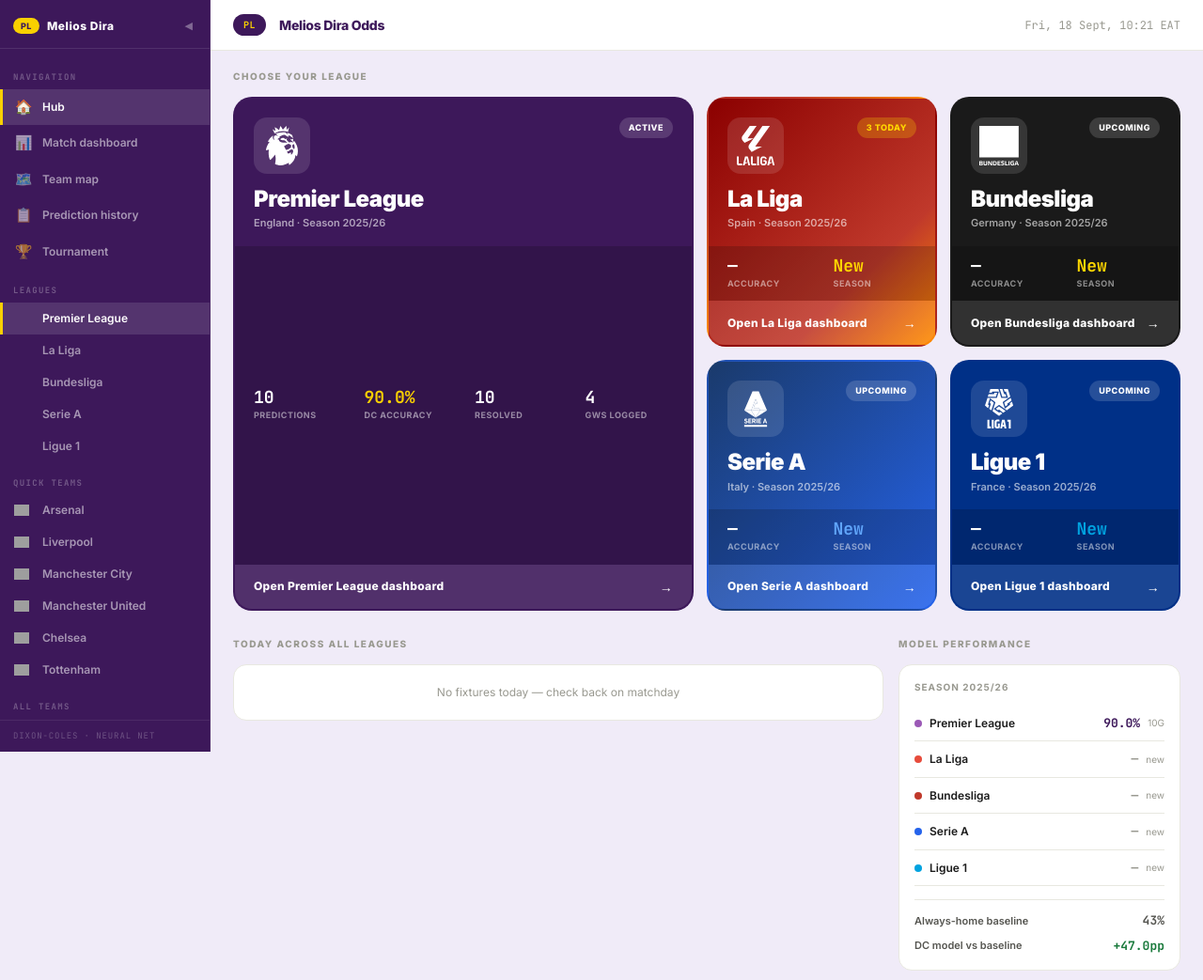
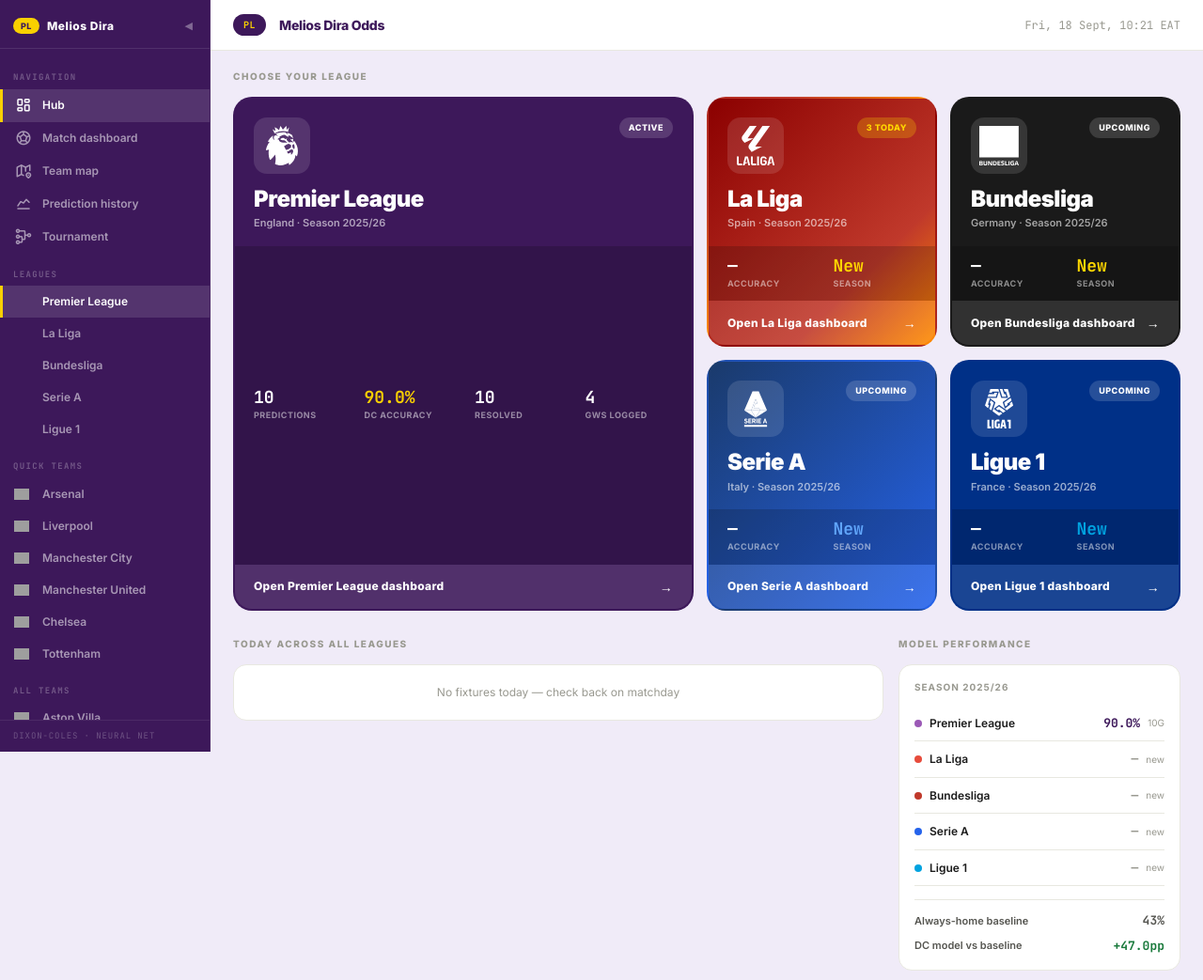
Before and after one commit to rhkhabure/FIFA-WORLDCUP-PREDICTION, a FastAPI app: page / in a window 1280 px wide. Shown: the top 1043 px of the page at 94% size. Run offline with FastAPI, Linux system fonts and the light colour scheme; data comes from the database, SQL or seed files in the repository; data that the repository does not hold is empty; some libraries are stand-ins or nearby versions; grey boxes are pictures that could not be loaded.

Commit message:
base html

```diff
--- a/v4_web/templates/base.html
+++ b/v4_web/templates/base.html
@@ -6,6 +6,7 @@
     <title>{% if title %}{{ title }} · {% endif %}Melios Dira Odds</title>
     <script src="https://cdn.tailwindcss.com"></script>
     <link rel="stylesheet" href="{{ url_for('static', path='theme.css') }}">
+    <link rel="stylesheet" href="https://cdn.jsdelivr.net/npm/@tabler/icons-webfont@latest/tabler-icons.min.css">
     <style>
         @import url('https://fonts.googleapis.com/css2?family=Inter:wght@400;600;700;800;900&family=JetBrains+Mono:wght@400;700&display=swap');
 
@@ -56,7 +57,7 @@
         }
         .nav-item:hover { background: rgba(255,255,255,0.08); color: rgba(255,255,255,0.9); }
         .nav-item.active { background: rgba(255,255,255,0.12); color: #fff; border-left-color: var(--league-active-bar); }
-        .nav-icon { font-size: 15px; flex-shrink: 0; width: 20px; text-align: center; }
+        .nav-icon { font-size: 18px; flex-shrink: 0; width: 20px; text-align: center; line-height: 1; }
         .league-nav-dot { width: 7px; height: 7px; border-radius: 50%; flex-shrink: 0; }
 
         #main-content { flex: 1; min-width: 0; display: flex; flex-direction: column; }
@@ -115,11 +116,11 @@
 
     <nav style="flex:1;overflow-y:auto;overflow-x:hidden;padding:8px 0">
         <div class="nav-section-label">Navigation</div>
-        <a href="/"       class="nav-item" data-page="home">    <span class="nav-icon">🏠</span><span class="nav-label">Hub</span></a>
-        <a href="/match"  class="nav-item" data-page="match">   <span class="nav-icon">📊</span><span class="nav-label">Match dashboard</span></a>
-        <a href="/teams"  class="nav-item" data-page="teams">   <span class="nav-icon">🗺️</span><span class="nav-label">Team map</span></a>
-        <a href="/history"class="nav-item" data-page="history"> <span class="nav-icon">📋</span><span class="nav-label">Prediction history</span></a>
-        <a href="/tournament" class="nav-item" data-page="tournament"><span class="nav-icon">🏆</span><span class="nav-label">Tournament</span></a>
+        <a href="/"       class="nav-item" data-page="home">    <span class="nav-icon"><i class="ti ti-layout-dashboard" aria-hidden="true"></i></span><span class="nav-label">Hub</span></a>
+        <a href="/match"  class="nav-item" data-page="match">   <span class="nav-icon"><i class="ti ti-ball-football" aria-hidden="true"></i></span><span class="nav-label">Match dashboard</span></a>
+        <a href="/teams"  class="nav-item" data-page="teams">   <span class="nav-icon"><i class="ti ti-map-2" aria-hidden="true"></i></span><span class="nav-label">Team map</span></a>
+        <a href="/history"class="nav-item" data-page="history"> <span class="nav-icon"><i class="ti ti-chart-line" aria-hidden="true"></i></span><span class="nav-label">Prediction history</span></a>
+        <a href="/tournament" class="nav-item" data-page="tournament"><span class="nav-icon"><i class="ti ti-tournament" aria-hidden="true"></i></span><span class="nav-label">Tournament</span></a>
 
         <div class="nav-section-label">Leagues</div>
         {% set leagues_nav = [
```
